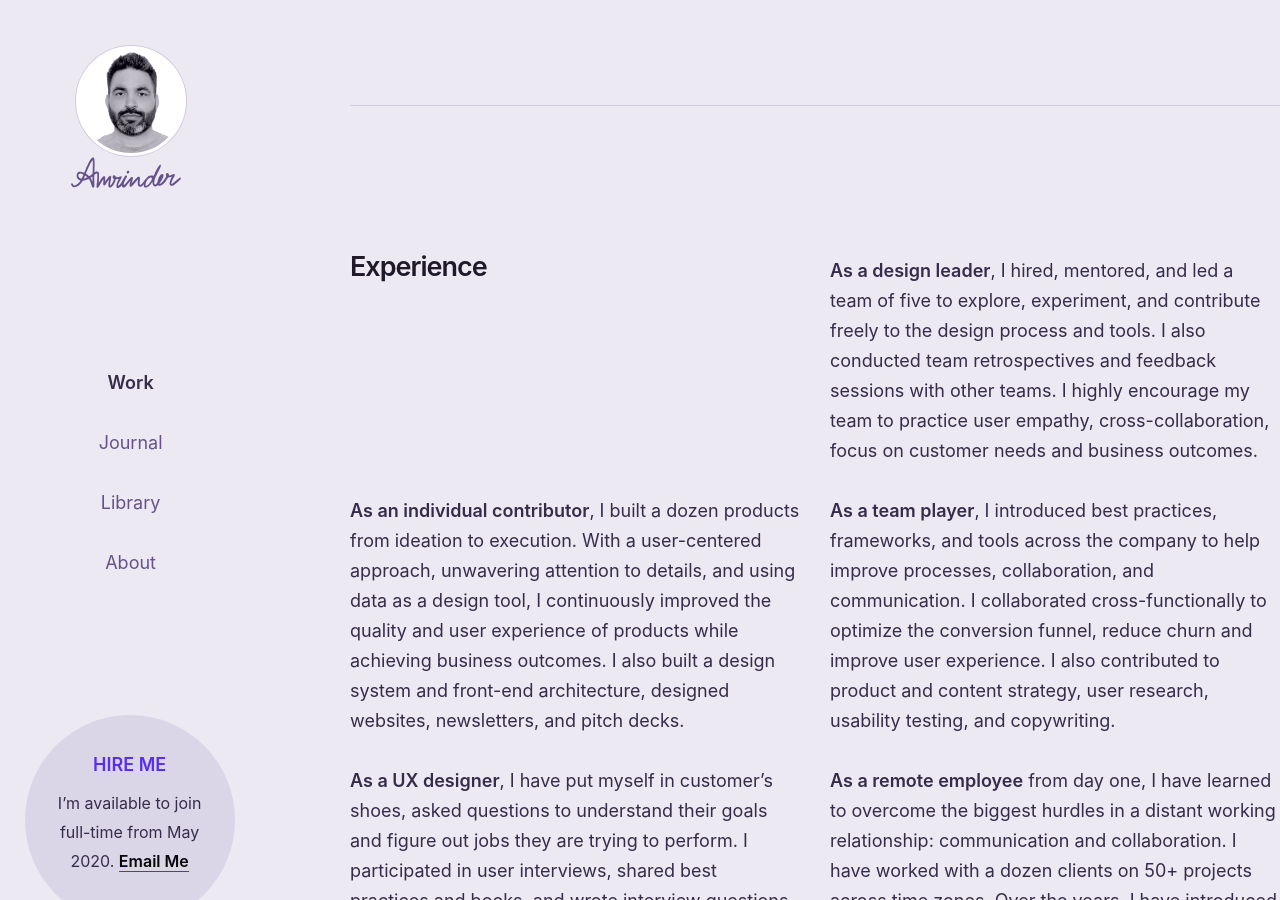
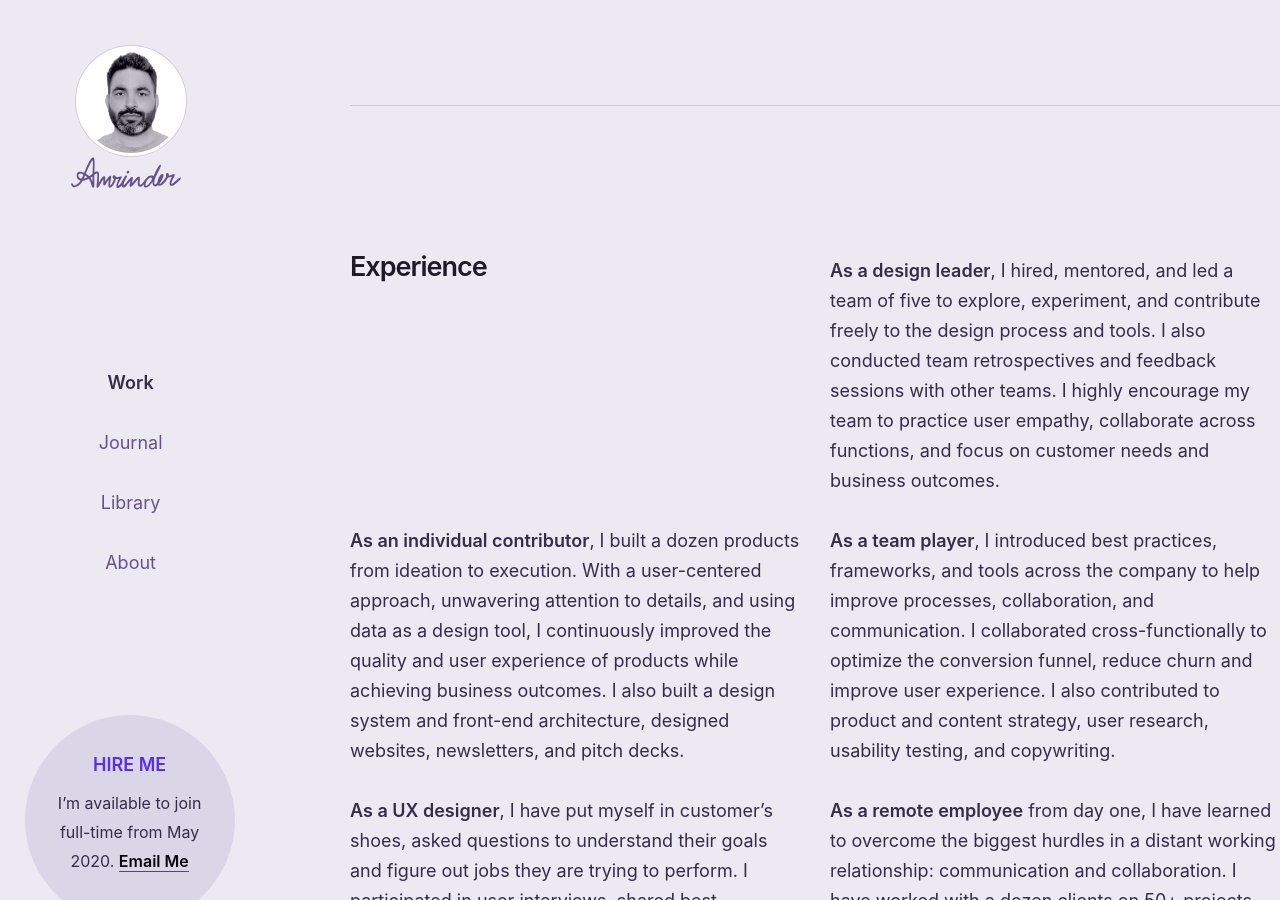
Before and after one commit to harjotgrewal/amrindersandhu, a Jekyll site: the page built from index.html, in a window 1280 px wide and 900 px high, scrolled down 3952 px. Built offline with Jekyll 4.4.1, drawn with Linux system fonts in a browser that asks for light colours.

Commit message:
[U][HTML] Copy

```diff
--- a/index.html
+++ b/index.html
@@ -137,7 +137,7 @@ page-description: For 12 years, Amrinder has lead design at startups to help ach
 
 
         <div class="l-span_4">
-            <p><strong>As a design leader</strong>, I hired, mentored, and led a team of five to explore, experiment, and contribute freely to the design process and tools. I also conducted team retrospectives and feedback sessions with other teams. I highly encourage my team to practice user empathy, cross-collaboration, focus on customer needs and business outcomes.</p>
+            <p><strong>As a design leader</strong>, I hired, mentored, and led a team of five to explore, experiment, and contribute freely to the design process and tools. I also conducted team retrospectives and feedback sessions with other teams. I highly encourage my team to practice user empathy, collaborate across functions, and focus on customer needs and business outcomes.</p>
         </div>
 
 
```
Also changed, not shown: 1 other file.
